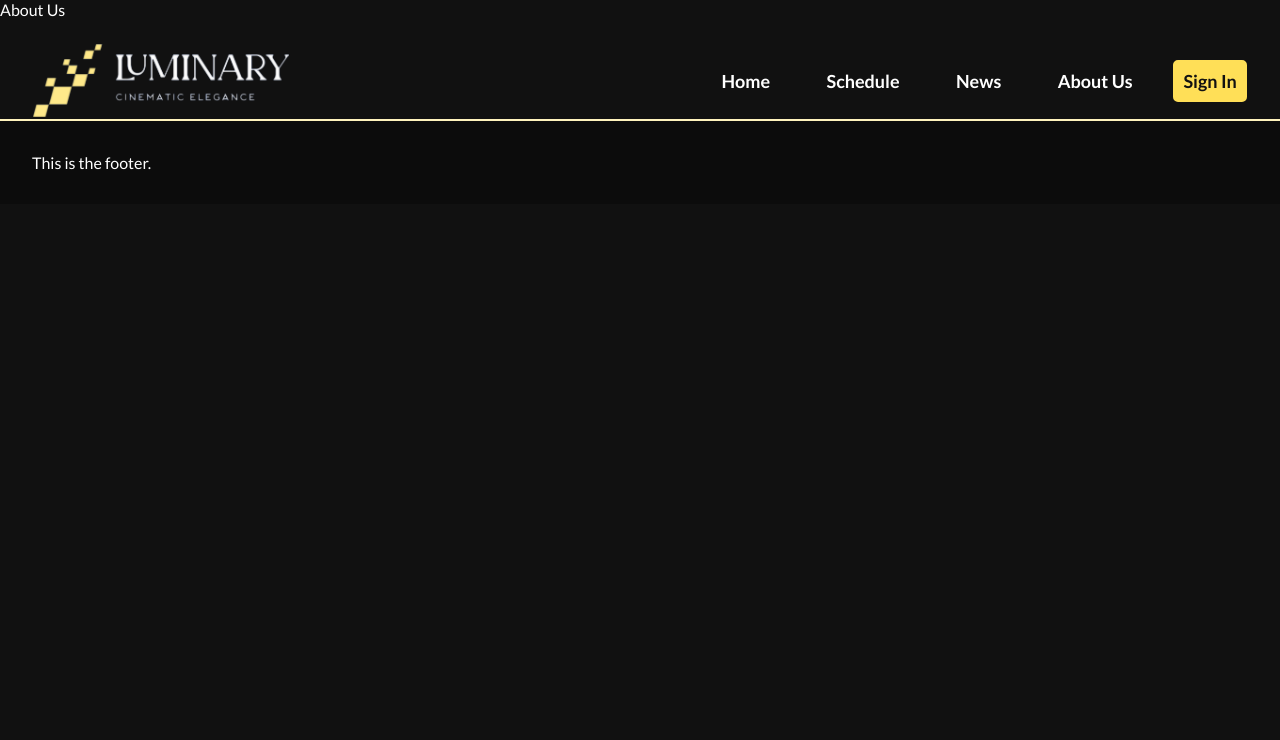
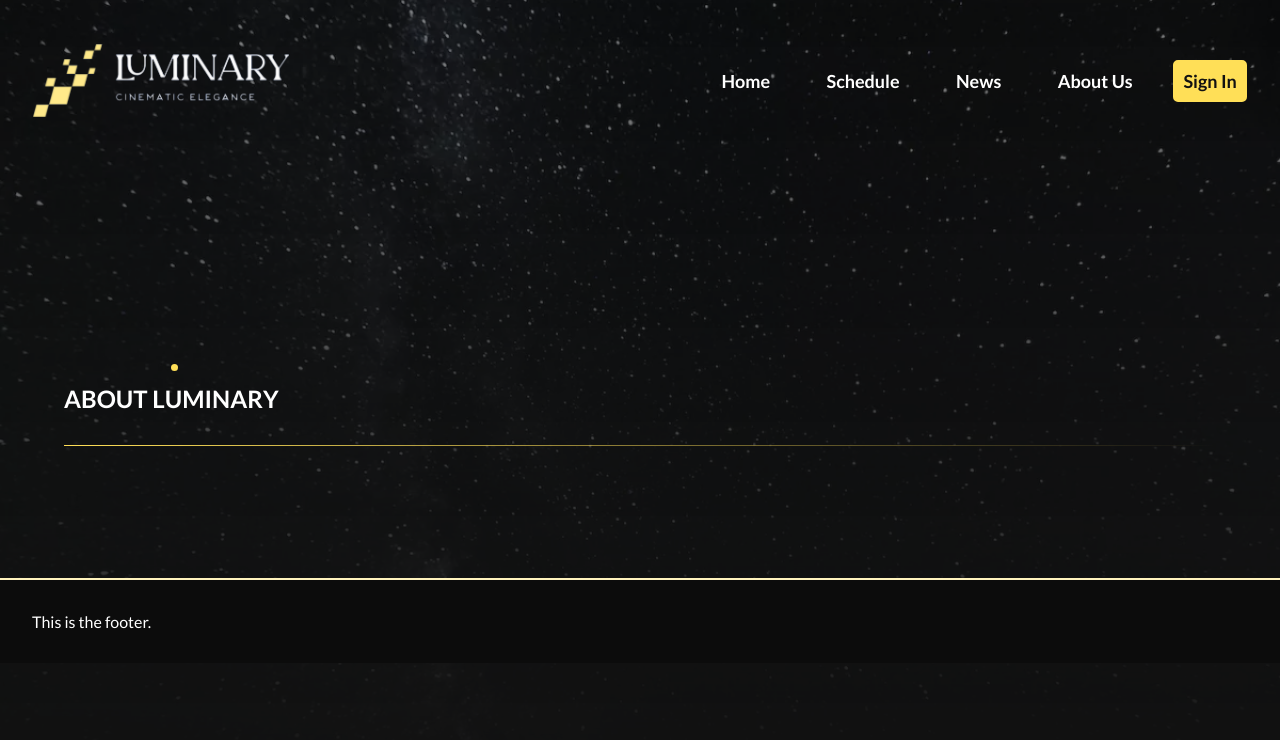
Before and after one commit to siyar25/luminary, a React (Vite) app in the folder frontend/: page /aboutus in a window 1280 px wide. Shown: the top 740 px of the page. Built offline with nearby package versions, Linux system fonts and the light colour scheme.

Commit message:
create basics of About Us Page

```diff
--- a/frontend/src/App.jsx
+++ b/frontend/src/App.jsx
@@ -3,9 +3,9 @@ import "./App.css";
 import HomePage from "./Pages/HomePage/HomePage";
 import NavBar from "./Components/NavBar/NavBar";
 import SchedulePage from "./Pages/SchedulePage/SchedulePage";
-import NewsPage from "./Pages/HomePage/NewsPage/NewsPage";
-import AboutUsPage from "./Pages/HomePage/AboutUsPage/AboutUsPage";
 import Footer from "./Components/Footer/Footer";
+import NewsPage from "./Pages/NewsPage/NewsPage";
+import AboutUsPage from "./Pages/AboutUsPage/AboutUsPage";
 
 function App() {
   return (
--- a/frontend/src/Components/CalendarDay/CalendarDay.css
+++ b/frontend/src/Components/CalendarDay/CalendarDay.css
@@ -27,9 +27,6 @@
     font-weight: bold;
 }
 
-.calendar-month {
-}
-
 .calendar-day-container.active-day {
     transform: scale(110%);
     font-weight: bold;
--- a/frontend/src/Components/GridMovie/GridMovie.css
+++ b/frontend/src/Components/GridMovie/GridMovie.css
@@ -7,7 +7,6 @@
   cursor: pointer;
   transition: 250ms;
   border-radius: 0.5rem;
-  filter: none;
   position: relative;
   z-index: 10;
 }
@@ -15,6 +14,10 @@
 .grid-movie:hover {
   transition: 250ms;
   transform: scale(105%);
+}
+
+.grid-movie:hover .movie-poster {
+  transition: 250ms;
   filter: brightness(125%);
 }
 
@@ -45,9 +48,12 @@
   border-radius: 0.5rem;
   object-fit: cover;
   -webkit-backface-visibility: hidden;
+  backface-visibility: hidden;
   -ms-transform: translateZ(0);
   -webkit-transform: translateZ(0);
   transform: translateZ(0);
+  transition: 250ms;
+  filter: none;
 }
 
 .movie-poster-container {
@@ -63,6 +69,7 @@
   gap: 0.25rem;
   align-items: center;
   color: var(--black);
+  z-index: 1;
 }
 
 .movie-poster-info {
--- /dev/null
+++ b/frontend/src/Pages/AboutUsPage/AboutUsPage.css
@@ -0,0 +1,7 @@
+.aboutus-page {
+  display: flex;
+  flex-direction: column;
+  height: 100%;
+  padding: 30% 4rem 1rem 4rem;
+  gap: 2rem;
+}
--- /dev/null
+++ b/frontend/src/Pages/AboutUsPage/AboutUsPage.jsx
@@ -0,0 +1,21 @@
+import "./AboutUsPage.css";
+import AboutUsImage from "../../assets/stars.png";
+
+export default function AboutUsPage() {
+  return (
+    <div className="aboutus-page">
+      <img
+        alt="Luminary Cinema logo"
+        src={AboutUsImage}
+        className="schedule-image"
+      />
+
+      <div className="subtitle">
+        <div className="subtitle-text" style={{ fontSize: "x-large" }}>
+          About Luminary
+        </div>
+      </div>
+      <div className="section-line"></div>
+    </div>
+  );
+}
--- a/frontend/src/Pages/HomePage/AboutUsPage/AboutUsPage.jsx
+++ /dev/null
@@ -1,9 +0,0 @@
-import "./AboutUsPage.css"
-
-export default function AboutUsPage() {
-  return (
-    <div>
-      About Us
-    </div>
-  )
-}
```
Also changed, not shown: frontend/src/Pages/HomePage/AboutUsPage/AboutUsPage.css (deleted), frontend/src/Pages/NewsPage/NewsPage.css (added), frontend/src/Pages/NewsPage/NewsPage.jsx (renamed from frontend/src/Pages/HomePage/NewsPage/NewsPage.jsx), frontend/src/assets/stars.png (added).
